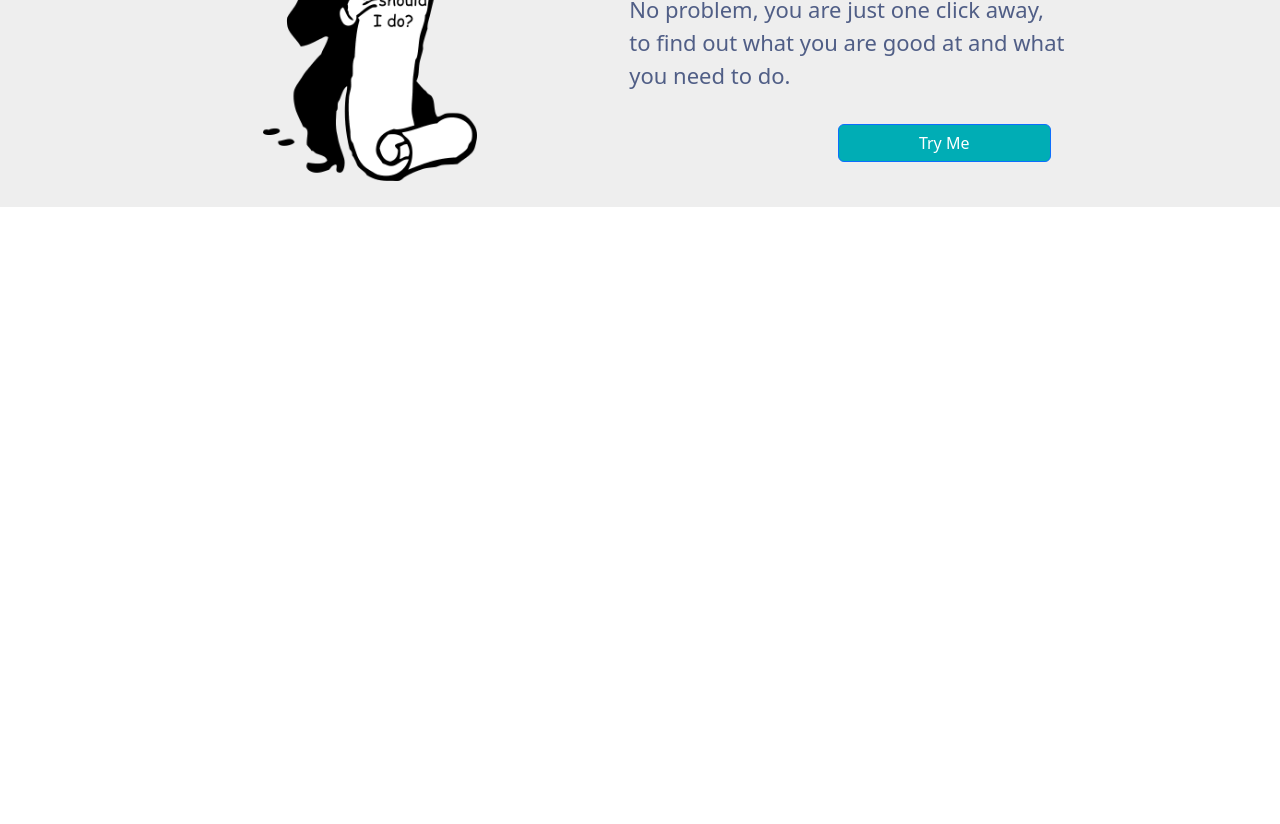
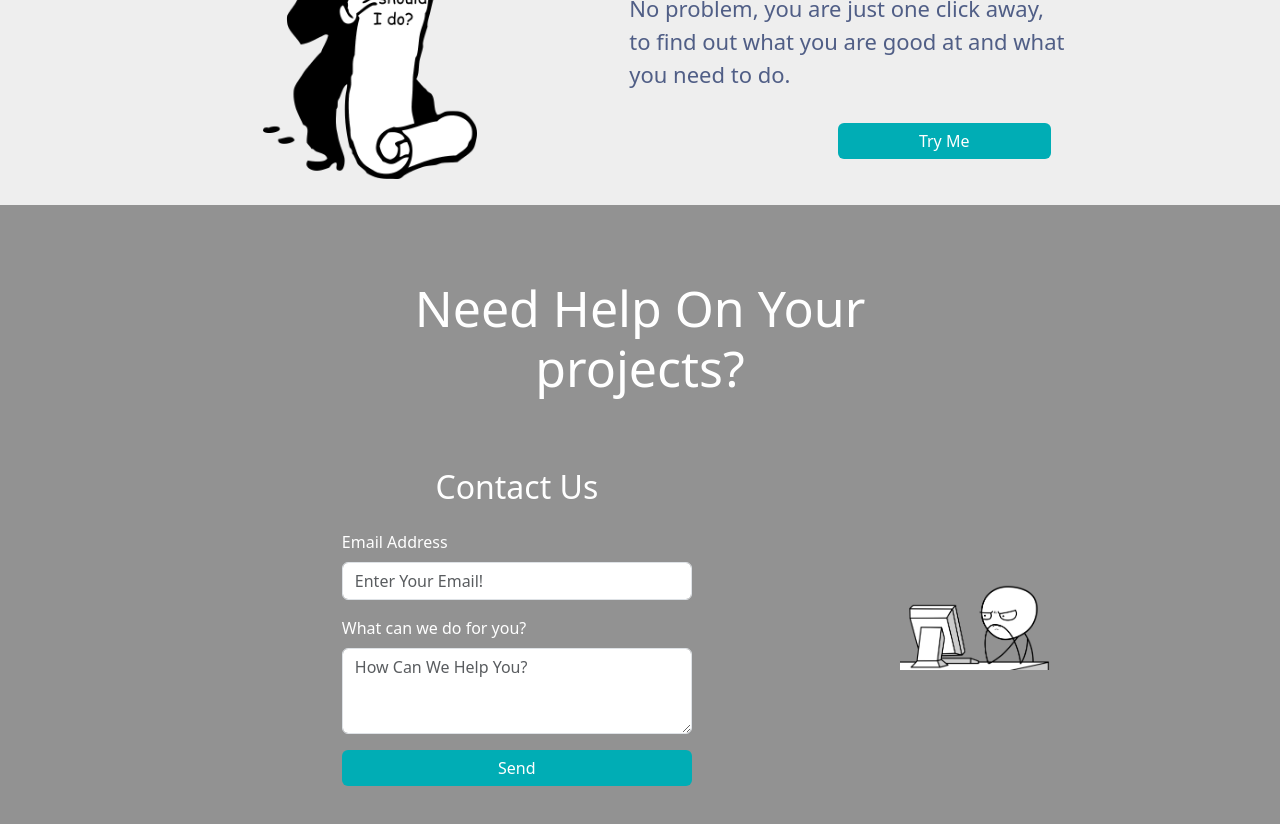
Before and after one commit to rayed152/HowTooo, a Next.js app: page / in a window 1280 px wide. Shown: the part 1300-2124 px from the top of the page. Before the commit the page ends 1507 px from the top, so only its background shows below. Built offline with nearby package versions, Linux system fonts and the light colour scheme.

Commit message:
Done creating the 4th div of the home page.

```diff
--- a/Components/Home1.js
+++ b/Components/Home1.js
@@ -2,6 +2,7 @@ import React from "react";
 import SecondDiv from "./homelements/SecondDiv";
 import ThirdDiv from "./homelements/ThirdDiv";
 import FirstDiv from "./homelements/FirstDiv";
+import FourthDiv from "./homelements/FourthDiv";
 
 function Home1() {
   return (
@@ -12,6 +13,8 @@ function Home1() {
       <SecondDiv />
       {/* Third Div */}
       <ThirdDiv />
+      {/* Fouth Div */}
+      <FourthDiv />
     </div>
   );
 }
--- /dev/null
+++ b/Components/homelements/FourthDiv.js
@@ -0,0 +1,49 @@
+import React from "react";
+import { Button, Form } from "react-bootstrap";
+import Image from "next/image";
+import styles from "./cssfiles/fourthdiv.module.css";
+
+function FourthDiv() {
+  return (
+    <div className={`${styles.maindiv}`}>
+      <h1 className="text-center mt-5">
+        Need Help On Your
+        <br /> projects?
+      </h1>
+      <div className={`d-flex flex-column flex-lg-row align-items-lg-center`}>
+        <div className="col-lg-2 d-lg-block d-none"></div>
+        <div className={`${styles.subdiv1}`}>
+          <h2 className="text-center pb-3 color-#505E86">Contact Us</h2>
+          <Form>
+            <Form.Group controlId="formBasicEmail">
+              <Form.Label className="mb-2">Email Address</Form.Label>
+              <Form.Control
+                style={{ width: "350px" }}
+                type="email"
+                placeholder="Enter Your Email!"
+                className="mb-3"
+              />
+            </Form.Group>
+
+            <Form.Group controlId="exampleForm.ControlTextarea">
+              <Form.Label className="mb-2">What can we do for you?</Form.Label>
+              <Form.Control
+                as="textarea"
+                rows={3}
+                placeholder="How Can We Help You?"
+                className="mb-3"
+              />
+            </Form.Group>
+            <Button>Send</Button>
+          </Form>
+        </div>
+        <div className={`ms-lg-4 mt-lg-0 ${styles.subdiv2}`}>
+          <Image src="/div4.png" width={600} height={200} />
+        </div>
+        <div className="col-lg-2 d-lg-block d-none"></div>
+      </div>
+    </div>
+  );
+}
+
+export default FourthDiv;
--- a/Components/homelements/cssfiles/firstdiv.module.css
+++ b/Components/homelements/cssfiles/firstdiv.module.css
@@ -20,6 +20,7 @@
 .subdiv1 Button{
     width: 362px;
     background-color: #00ADB5;
+    border: black;
 }
 .subdiv2{
     padding-left: 20%;
--- a/Components/homelements/cssfiles/fourthdiv.module.css
+++ b/Components/homelements/cssfiles/fourthdiv.module.css
@@ -0,0 +1,25 @@
+.maindiv{
+    padding: 2%;
+    background-color: #929292;
+    /* color: #505E86; */
+    color: white;
+}
+
+.maindiv h1{
+    font-size: 50px;
+}
+
+.subdiv1{
+    margin-left: 50px;
+    padding: 5%;
+}
+
+.subdiv1 Button{
+    background-color: #00ADB5;
+    width: 350px;
+    border: black;
+}
+
+.subdiv2{
+    padding-left: 10%;
+}
--- a/Components/homelements/cssfiles/thirddiv.module.css
+++ b/Components/homelements/cssfiles/thirddiv.module.css
@@ -20,4 +20,5 @@
 .details Button{
     background-color: #00ADB5;
     width: 213px;
+    border: black;
 }
```
Also changed, not shown: public/div4.png (added), public/div5.png (added).
